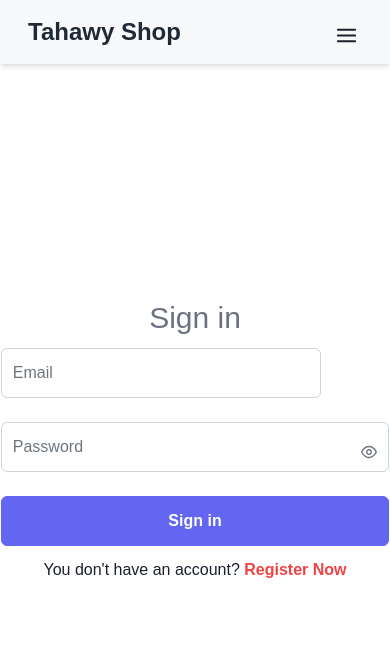
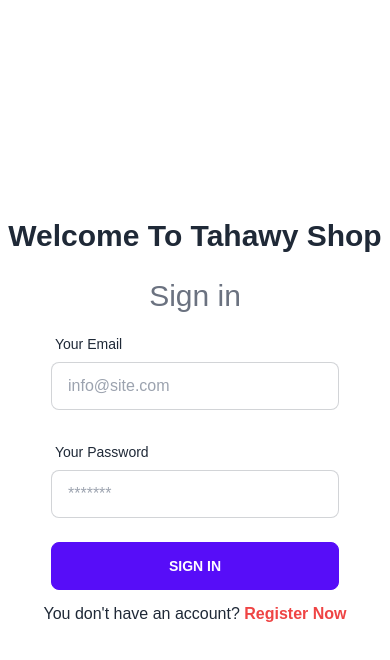
Before and after one commit to tahawy111/next-ecommerse, a Next.js app: page /signin in a window 390 px wide. Shown: the top 660 px of the page. Built offline with nearby package versions, Linux system fonts and the light colour scheme.

Commit message:
Add Signin & Dark mode

```diff
--- a/components/Navbar.tsx
+++ b/components/Navbar.tsx
@@ -1,109 +1,3 @@
-// import React, { useState, useRef, useEffect } from "react";
-// import { Menubar } from "primereact/menubar";
-// import { InputText } from "primereact/inputtext";
-// import Image from "next/image";
-// import { useRouter } from "next/router";
-// import Link from "next/link";
-// import { AiOutlineShoppingCart } from "react-icons/ai";
-// import { BsFillPersonFill } from "react-icons/bs";
-// import { FiMenu } from "react-icons/fi";
-// import { IoMdClose } from "react-icons/io";
-// import { Avatar } from "primereact/avatar";
-// import { Menu } from "primereact/menu";
-// import { MenuItem } from "primereact/menuitem";
-// import { RootState, AppDispatch } from "@/store";
-// import { useDispatch, useSelector } from "react-redux";
-// import Cookies from "js-cookie";
-// import { logout } from "@/slices/authSlice";
-
-// const Navbar = () => {
-//     const dispatch: AppDispatch = useDispatch();
-//     const router = useRouter();
-//     const { isLoggedIn, userInfo } = useSelector((state: RootState) => state.auth);
-//     const isActive = (r: string): string => r === router.pathname ? "active" : "";
-//     const menu = useRef<Menu>(null);
-//     const items: MenuItem[] = [{
-//         label: "Options",
-//         items: [
-//             {
-//                 label: "Profile",
-//                 icon: <BsFillPersonFill className="mr-3" />,
-//                 command: () => {
-//                     router.push("/");
-//                 }
-//             }, {
-//                 label: "Logout",
-//                 icon: "pi pi-fw pi-power-off",
-//                 command: () => {
-//                     Cookies.remove("refreshtoken", { path: "api/auth/accessToken" });
-//                     localStorage.removeItem("firstLogin");
-//                     dispatch(logout());
-//                     router.push("/signin");
-//                 }
-//             },
-//         ]
-//     },];
-//     const [isMenuOpen, setIsMenuOpen] = useState(false);
-
-//     return (
-//         <div className="w-full py-2 bg-[#f8f9fa] border-b-2 md:flex md:items-center justify-between gap-3 flex-col md:flex-row">
-//             <h1 className="text-3xl font-bold text-zinc-700 ml-3">Tahawy Shop</h1>
-//             <div className="block md:hidden fixed right-4 top-6"
-//                 onClick={
-//                     () => setIsMenuOpen((prev) => !prev)
-//                 }>
-//                 {
-//                     isMenuOpen ? <FiMenu size={23} /> : <IoMdClose size={23} />
-//                 } </div>
-//             <ul className={
-//                 `flex gap-1 mr-3 flex-col md:flex-row mt-3 md:top-5 md:right-0 md:mt-0 ${!isMenuOpen ? "fixed top-[-9999px] border-t-white" : ""
-//                 }`
-//             }>
-//                 {
-//                     isLoggedIn && (
-//                         <li className="hover:bg-[#e9ecef] px-5 py-1 rounded-lg flex gap-x-2 items-center active:bg-gray-200">
-//                             <AiOutlineShoppingCart />
-//                             <Link href="/cart">Cart</Link>
-//                         </li>
-//                     )
-//                 }
-//                 {
-//                     isLoggedIn && (
-//                         <>
-// <Menu model={items}
-//     popup
-//     ref={menu} />
-// <div className="hover:bg-[#e9ecef] px-5 py-1 rounded-lg flex gap-x-2 items-center active:bg-gray-200"
-//     onClick={
-//         (e: any) => menu?.current?.toggle(e)
-//     }>
-//     <Avatar image={
-//         userInfo?.user?.avatar
-//     }
-//         size="large"
-//         shape="circle" />
-//     <p>{
-//         userInfo?.user.name
-//     }</p>
-// </div>
-//                         </>
-//                     )
-//                 }
-//                 {
-//                     !isLoggedIn && (
-//                         <li className="hover:bg-[#e9ecef] px-5 py-1 rounded-lg flex gap-x-2 items-center active:bg-gray-200">
-//                             <BsFillPersonFill />
-//                             <Link href="/signin">Sign in</Link>
-//                         </li>
-//                     )
-//                 } </ul>
-//         </div>
-//     );
-// };
-
-// export default Navbar;
-
-
 import React, { useRef, useState } from 'react'
 import { FiMenu } from "react-icons/fi";
 import { IoMdClose } from "react-icons/io";
@@ -118,6 +12,8 @@ import { MenuItem } from 'primereact/menuitem';
 import Cookies from 'js-cookie';
 import { logout } from '@/slices/authSlice';
 import Link from 'next/link';
+import { useEffect } from 'react';
+import ThemeChanger from "./ThemeChanger";
 
 const Navbar = () => {
   let Links = [
@@ -154,49 +50,157 @@ const Navbar = () => {
       },
     ]
   },];
+  // const [mounted,setMounted] = useState(false)
+  // useEffect(() => {
+  //   setMounted(true)
+  // },[])
+  // const {systemTheme,theme,setTheme} = useTheme()
+  //  const  renderThemeSwitcher = () => {
+  //   if(!mounted) return null;
+  //   const currentTheme = theme === "system" ? systemTheme : theme
+  //   switch(currentTheme) {
+  //     case "dark":
+  //       return (<span onClick={() => setTheme("light")} className="material-icons-outlined">
+  //       light_mode
+  //       </span>)
+  //       break;
+  //       case "light":
+  //             return (<span onClick={() => setTheme("dark")} className="material-icons-outlined">
+  //             dark_mode
+  //             </span>)
+  //       break;
+
+  //       default:""
+  //   }
+  //  }
   return (
-    <div className='shadow-md w-full top-0 left-0'>
-      <div className='md:flex items-center justify-between bg-[#f8f9fa] py-4 md:px-10 px-7'>
-        <div className='font-bold text-2xl cursor-pointer flex items-center
-      text-gray-800'>
-          Tahawy Shop
+    // <div className='shadow-md w-full top-0 left-0'>
+    //   <div className='md:flex items-center justify-between bg-[#f8f9fa] py-4 md:px-10 px-7'>
+    //     <div className='font-bold text-2xl cursor-pointer flex items-center
+    //   text-gray-800'>
+    //       Tahawy Shop
+    //     </div>
+
+    //     <div onClick={() => setOpen(!open)} className='text-3xl absolute right-8 top-6 cursor-pointer md:hidden'>
+    //       {open ? <IoMdClose size={23} /> : <FiMenu size={23} />}
+    //     </div>
+
+    //     <ul className={`md:flex md:items-center md:pb-0 pb-5 absolute md:static bg-[#f8f9fa] md:z-auto left-0 w-full md:w-auto md:pl-0 ${open ? 'top-16' : 'top-[-490px]'}`}>
+
+    //       {isLoggedIn ? <>
+    //         <li className="hover:bg-[#e9ecef] px-5 py-1 rounded-lg flex gap-x-2 items-center active:bg-gray-200">
+    //           <AiOutlineShoppingCart />
+    //           <Link href="/cart">Cart</Link>
+    //         </li>
+    //         <Menu model={items}
+    //           popup
+    //           ref={menu} />
+    //         <div className="hover:bg-[#e9ecef] px-5 py-1 rounded-lg flex gap-x-2 items-center active:bg-gray-200"
+    //           onClick={
+    //             (e: any) => menu?.current?.toggle(e)
+    //           }>
+    //           <Avatar image={
+    //             userInfo?.user?.avatar
+    //           }
+    //             size="normal"
+    //             shape="circle" />
+    //           <p>{
+    //             userInfo?.user.name
+    //           }</p>
+    //         </div>
+    //       </> : <>
+    //         <li className="hover:bg-[#e9ecef] px-5 py-1 rounded-lg flex gap-x-2 items-center active:bg-gray-200">
+    //           <BsFillPersonFill />
+    //           <Link href="/signin">Sign in</Link>
+    //         </li>
+    //       </>}
+
+    //     </ul>
+    //   </div>
+    // </div>
+    <div className="navbar bg-base-100 shadow-md">
+      <div className="navbar-start">
+        <div className="dropdown">
+          <label tabIndex={0} className="btn btn-ghost lg:hidden">
+            <svg xmlns="http://www.w3.org/2000/svg" className="h-5 w-5" fill="none" viewBox="0 0 24 24" stroke="currentColor"><path strokeLinecap="round" strokeLinejoin="round" strokeWidth="2" d="M4 6h16M4 12h8m-8 6h16" /></svg>
+          </label>
+          <ul tabIndex={0} className="menu menu-compact dropdown-content mt-3 p-2 shadow bg-base-100 rounded-box w-52">
+            <li><a>Item 1</a></li>
+            <li tabIndex={0}>
+              <a className="justify-between">
+                Parent
+                <svg className="fill-current" xmlns="http://www.w3.org/2000/svg" width="24" height="24" viewBox="0 0 24 24"><path d="M8.59,16.58L13.17,12L8.59,7.41L10,6L16,12L10,18L8.59,16.58Z" /></svg>
+              </a>
+              <ul className="p-2">
+                <li><a>Submenu 1</a></li>
+                <li><a>Submenu 2</a></li>
+              </ul>
+            </li>
+            <li><a>Item 3</a></li>
+          </ul>
         </div>
+        <Link href={`/`} className="btn btn-ghost normal-case text-xl">Tahawy Shop</Link>
+      </div>
+      <div className="navbar-center hidden lg:flex">
+        {<ThemeChanger />}
+      </div>
+      <div className="navbar-end">
+        {/* <ul className="menu menu-horizontal px-1">
+          <li><a>Item 1</a></li>
+          <li tabIndex={0}>
+            <a>
+              Parent
+              <svg className="fill-current" xmlns="http://www.w3.org/2000/svg" width="20" height="20" viewBox="0 0 24 24"><path d="M7.41,8.58L12,13.17L16.59,8.58L18,10L12,16L6,10L7.41,8.58Z" /></svg>
+            </a>
+            <ul className="p-2">
+              <li><a>Submenu 1</a></li>
+              <li><a>Submenu 2</a></li>
+            </ul>
+          </li>
+          <li><a>Item 3</a></li>
+        </ul> */}
 
-        <div onClick={() => setOpen(!open)} className='text-3xl absolute right-8 top-6 cursor-pointer md:hidden'>
-          {open ? <IoMdClose size={23} /> : <FiMenu size={23} />}
+        {isLoggedIn ? <ul className="menu menu-horizontal px-1">
+          <li className="mx-1"><Link href="/cart"><span className="material-icons-outlined">
+shopping_cart
+</span> Cart</Link></li>
+          <div className="dropdown dropdown-end">
+      <label tabIndex={0} className="btn btn-ghost btn-circle avatar">
+        <div className="w-10 rounded-full">
+          <img src={userInfo?.user.avatar}/>
         </div>
+      </label>
+      <ul tabIndex={0} className="mt-3 p-2 shadow menu menu-compact dropdown-content bg-base-100 rounded-box w-52">
+        <li>
+          <a className="justify-between">
+            Profile
+            <span className="badge">New</span>
+          </a>
+        </li>
+        <li><a>Settings</a></li>
+        <li onClick={() => {
+                    Cookies.remove("refreshtoken", { path: "api/auth/accessToken" });
+                    localStorage.removeItem("firstLogin");
+                    dispatch(logout());
+                    router.push("/signin");
+        } }><a>Logout</a></li>
+      </ul>
+    </div>
+        </ul> : <ul className="menu menu-horizontal px-1">
+          <li><a>Item 1</a></li>
+          <li tabIndex={0}>
+            <a>
+              Parent
+              <svg className="fill-current" xmlns="http://www.w3.org/2000/svg" width="20" height="20" viewBox="0 0 24 24"><path d="M7.41,8.58L12,13.17L16.59,8.58L18,10L12,16L6,10L7.41,8.58Z" /></svg>
+            </a>
+            <ul className="p-2">
+              <li><a>Submenu 1</a></li>
+              <li><a>Submenu 2</a></li>
+            </ul>
+          </li>
+          <li><a>Item 3</a></li>
+        </ul>}
 
-        <ul className={`md:flex md:items-center md:pb-0 pb-5 absolute md:static bg-[#f8f9fa] md:z-auto left-0 w-full md:w-auto md:pl-0 ${open ? 'top-16' : 'top-[-490px]'}`}>
-
-          {isLoggedIn ? <>
-            <li className="hover:bg-[#e9ecef] px-5 py-1 rounded-lg flex gap-x-2 items-center active:bg-gray-200">
-              <AiOutlineShoppingCart />
-              <Link href="/cart">Cart</Link>
-            </li>
-            <Menu model={items}
-              popup
-              ref={menu} />
-            <div className="hover:bg-[#e9ecef] px-5 py-1 rounded-lg flex gap-x-2 items-center active:bg-gray-200"
-              onClick={
-                (e: any) => menu?.current?.toggle(e)
-              }>
-              <Avatar image={
-                userInfo?.user?.avatar
-              }
-                size="normal"
-                shape="circle" />
-              <p>{
-                userInfo?.user.name
-              }</p>
-            </div>
-          </> : <>
-            <li className="hover:bg-[#e9ecef] px-5 py-1 rounded-lg flex gap-x-2 items-center active:bg-gray-200">
-              <BsFillPersonFill />
-              <Link href="/signin">Sign in</Link>
-            </li>
-          </>}
-
-        </ul>
       </div>
     </div>
   )
--- /dev/null
+++ b/components/ThemeChanger.tsx
@@ -0,0 +1,47 @@
+import { useEffect, useState } from 'react'
+import { themeChange } from 'theme-change'
+import useLocalStorage from 'use-local-storage'
+
+const ThemeChanger = () => {
+
+    const [theme, setTheme] = useState(null)
+
+    useEffect(() => {
+        themeChange(false)
+        // 👆 false parameter is required for react project
+        if (window.localStorage.theme)
+            setTheme(window.localStorage.theme)
+    }, [])
+
+    console.log(theme)
+
+    return (
+        <label className='swap swap-rotate swap-on'>
+            <input type="checkbox" />
+
+            {theme !== null && theme === "dark" ? <>
+
+
+            <span data-set-theme="light" className="swap-on material-icons-outlined">
+                dark_mode
+            </span>
+
+                <span data-set-theme="dark" className="swap-off material-icons-outlined">
+                    light_mode
+                </span></> : <>
+
+
+                <span data-set-theme="dark" className="swap-on material-icons-outlined">
+                    light_mode
+                </span>
+                <span data-set-theme="light" className="swap-off material-icons-outlined">
+                    dark_mode
+                </span>
+
+            </>}
+
+        </label>
+    )
+}
+
+export default ThemeChanger
--- a/package.json
+++ b/package.json
@@ -19,6 +19,7 @@
     "@types/react-dom": "18.0.11",
     "axios": "^1.3.4",
     "bcrypt": "^5.1.0",
+    "daisyui": "^2.51.3",
     "eslint": "8.34.0",
     "eslint-config-next": "13.2.0",
     "framer-motion": "^10.2.4",
@@ -27,6 +28,7 @@
     "jsonwebtoken": "^9.0.0",
     "mongoose": "^6.10.0",
     "next": "^13.2.3",
+    "next-themes": "^0.2.1",
     "nodemailer": "^6.9.1",
     "primeicons": "^6.0.1",
     "primereact": "^9.2.0",
@@ -35,7 +37,9 @@
     "react-icons": "^4.8.0",
     "react-redux": "^8.0.5",
     "react-toastify": "^9.1.1",
-    "typescript": "4.9.5"
+    "theme-change": "^2.5.0",
+    "typescript": "4.9.5",
+    "use-local-storage": "^2.3.6"
   },
   "devDependencies": {
     "@types/bcrypt": "^5.0.0",
--- a/pages/_app.tsx
+++ b/pages/_app.tsx
@@ -26,12 +26,12 @@ import { ChakraProvider } from "@chakra-ui/react";
 
 export default function App({ Component, pageProps }: AppProps) {
   return (
-    <Provider store={store}>
-      <ChakraProvider>
+<Provider store={store}>
         <Loading />
 
-        <Layout>
-          <ToastContainer
+        {/* <Layout> */}
+
+         <ToastContainer
             transition={Flip}
             position="bottom-right"
             autoClose={5000}
@@ -43,10 +43,9 @@ export default function App({ Component, pageProps }: AppProps) {
             draggable={false}
             pauseOnHover
             theme="dark"
-          />
+            />
           <Component {...pageProps} />
-        </Layout>
-      </ChakraProvider>
+        {/* </Layout> */}
     </Provider>
   );
 }
--- a/pages/cart.tsx
+++ b/pages/cart.tsx
@@ -1,3 +1,4 @@
+import Layout from "@/components/Layout";
 import Head from "next/head";
 import React from "react";
 
@@ -10,11 +11,13 @@ const Cart = () => {
                 <meta name="viewport" content="width=device-width, initial-scale=1"/>
                 <link rel="icon" href="/favicon.ico"/>
             </Head>
-            <span className="text-5xl">Cart
+<Layout>
+<span className="text-5xl">Cart
             </span>
             <span className="material-icons-sharp text-red-800 text-8xl">
 info
 </span>
+</Layout>
         </div>
     );
 };
--- a/pages/index.tsx
+++ b/pages/index.tsx
@@ -1,3 +1,4 @@
+import Layout from "@/components/Layout";
 import Cookies from "js-cookie";
 import Head from "next/head";
 
@@ -10,9 +11,9 @@ export default function Home() {
                 <meta name="viewport" content="width=device-width, initial-scale=1"/>
                 <link rel="icon" href="/favicon.ico"/>
             </Head>
-            <main className="">
+            <Layout>
                 <h1 className="text-3xl font-bold underline">Hello world!</h1>
-            </main>
+            </Layout>
         </>
     );
 }
--- a/pages/signin.tsx
+++ b/pages/signin.tsx
@@ -15,6 +15,7 @@ import { startLoading, stopLoading } from "@/slices/globalSlice";
 import { IFormEvent, InputChange } from "@/utils/Typescript";
 import Cookies from "js-cookie";
 import { useRouter } from "next/router";
+import Image from "next/image";
 
 const Signin = () => {
     const [rfToken, setRfToken] = useState("");
@@ -74,27 +75,45 @@ const Signin = () => {
                 <meta name="viewport" content="width=device-width, initial-scale=1" />
                 <link rel="icon" href="/favicon.ico" />
             </Head>
-            <div className="flex justify-center my-56 flex-col">
+            <div className="flex justify-center items-center h-screen flex-col">
+                <p className="text-3xl font-bold mb-3">Welcome To Tahawy Shop</p>
+                <div className="flex">
+                    <Image className="hidden md:block" src="https://www.linkpicture.com/q/undraw_mobile_login_re_9ntv.svg" alt="" width={500} height={500} />
                     <div className="card flex justify-center items-center flex-wrap flex-col">
                         <h3 className="text-gray-500 text-3xl my-3">Sign in</h3>
                         <form onSubmit={handleSubmit}
                             className="flex flex-col gap-6">
-                        <span className="p-float-label">
+                            {/* <span className="p-float-label">
                             <InputText id="email" name="email"
                                 className={`w-80`}
                                 onChange={handleInputChange} />
                             <label htmlFor="email">Email</label>
-                        </span>
-                        <span className="p-float-label">
+                        </span> */}
+                            <div className="form-control">
+                                <label className="label">
+                                    <span className="label-text">Your Email</span>
+                                </label>
+                                <input type="text" onChange={handleInputChange} name="email" placeholder="info@site.com" className="input input-bordered w-72" />
+                            </div>
+                            <div className="form-control">
+                                <label className="label">
+                                    <span className="label-text">Your Password</span>
+                                </label>
+
+                                <input type="password" onChange={handleInputChange} name="password" placeholder="*******" className="input input-bordered w-72" />
+
+                            </div>
+
+                            {/* <span className="p-float-label">
                             <Password id="password" name="password"
                                 onChange={handleInputChange}
                                 toggleMask
                                 feedback={false}
                             />
                             <label htmlFor="password">Password</label>
-                        </span>
+                        </span> */}
                             {/* <Password className={`w-80`} value={value} onChange={(e) => setValue(e.target.value)} header={header} footer={footer} /> */}
-                        <Button type="submit" label="Sign in" />
+                            <button type="submit" className="btn btn-primary">Sign In</button>
                         </form>
                         <p className="mt-3">
                             You don't have an account?{" "}
@@ -105,6 +124,7 @@ const Signin = () => {
                     </div>
                 </div>
             </div>
+        </div>
     );
 };;
 
--- a/tailwind.config.js
+++ b/tailwind.config.js
@@ -8,6 +8,7 @@ module.exports = {
     // Or if using `src` directory:
     "./src/**/*.{js,ts,jsx,tsx}",
   ],
+  darkMode:"media",
   theme: {
     extend: {
       animation: {
@@ -15,5 +16,5 @@ module.exports = {
       },
     },
   },
-  plugins: [],
+  plugins: [require("daisyui")],
 };
```
Also changed, not shown: 1 other file (tests, documents, lock files or other folders). Lines whose indentation alone changed are shown as unchanged.
